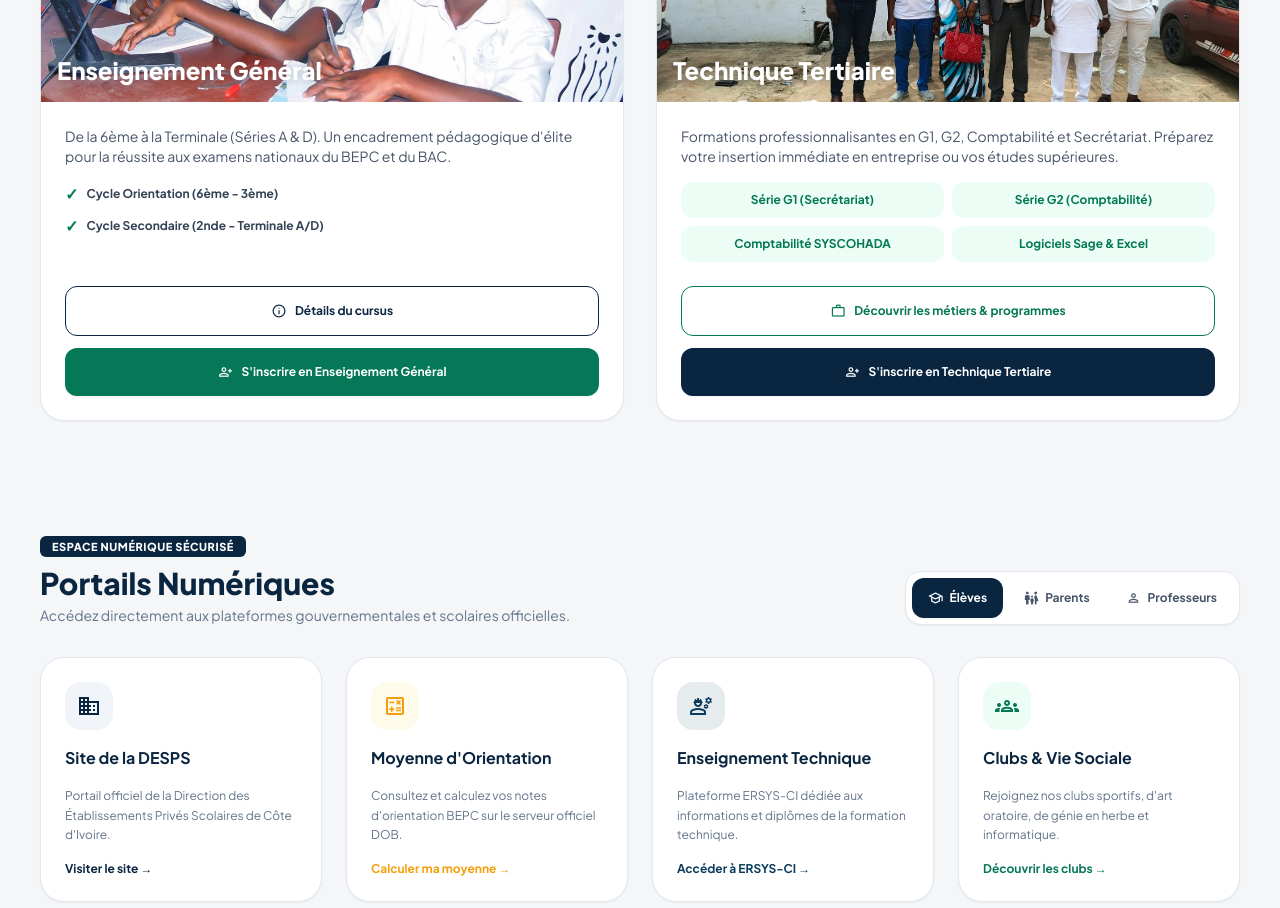
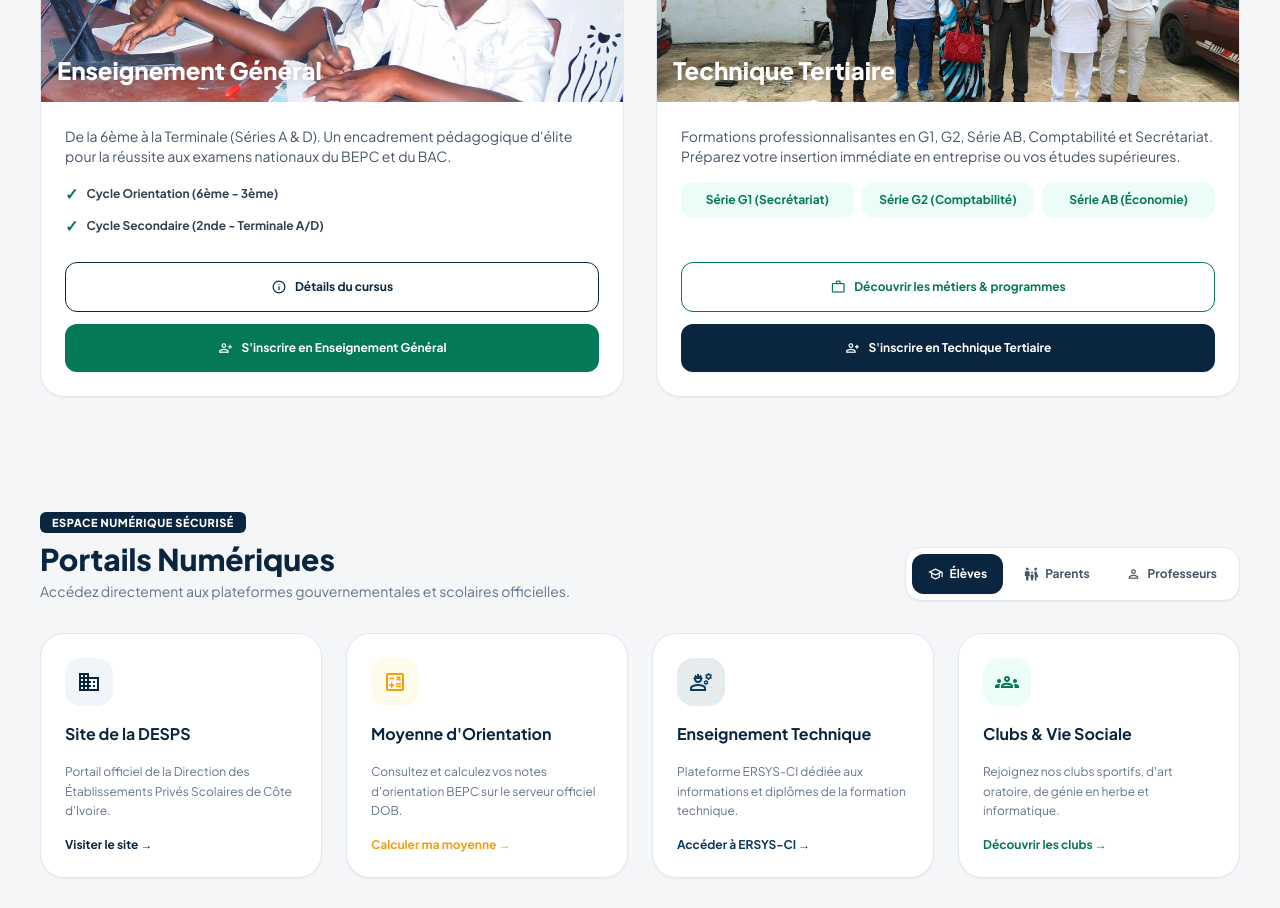
Before and after one commit to QWES007/site-jbs2, a React (Vite) app: page / in a window 1280 px wide. Shown: the part 1000-1908 px from the top of the page. Built offline with nearby package versions, Linux system fonts and the light colour scheme.

Commit message:
Mise a jour de l image enseignement general

```diff
--- a/src/App.tsx
+++ b/src/App.tsx
@@ -1,13 +1,13 @@
 import React, { useState } from 'react';
 
-// // ============================================================================
+// ============================================================================
 // CONFIGURATION CENTRALISÉE DES MÉDIAS (PHOTOS & LOGO)
 // ============================================================================
 const MEDIA_CONFIG = {
   logo: "/logo.png",
   heroBackground: "https://images.unsplash.com/photo-1562774053-701939374585?auto=format&fit=crop&q=80&w=1600",
   facadeCard: "/facade.jpg",
-  generalImage: "/enseignement-general.jpg", // <-- Nom exact de ton fichier image
+  generalImage: "/enseignement-general.jpg",
   techniqueImage: "/technique.jpg",
   actu1: "https://images.unsplash.com/photo-1523240795612-9a054b0db644?auto=format&fit=crop&q=80&w=600",
   actu2: "https://images.unsplash.com/photo-1497633762265-9d179a990aa6?auto=format&fit=crop&q=80&w=600",
@@ -44,14 +44,12 @@ function BulletinNumeriqueSearch() {
     setStudent(null);
 
     try {
-      // Chargement instantané du fichier JSON généré
       const res = await fetch('/notes.json');
       if (!res.ok) throw new Error("Fichier introuvable");
       const data = await res.json();
 
       const searchTerm = query.toLowerCase().trim();
 
-      // Recherche par matricule ou par nom
       const found = data.find((s: any) =>
         s.matricule.toLowerCase().includes(searchTerm) ||
         s.nom.toLowerCase().includes(searchTerm)
@@ -107,13 +105,11 @@ function BulletinNumeriqueSearch() {
       {/* AFFICHAGE DU BULLETIN GÉNÉRÉ */}
       {student && (
         <div className="mt-6 bg-white rounded-2xl p-6 sm:p-8 text-slate-800 shadow-2xl relative overflow-hidden">
-          {/* Entête du bulletin */}
           <div className="text-center border-b-2 border-slate-200 pb-4 mb-6 space-y-1">
             <h3 className="font-extrabold text-xl text-[#0a2540]">{SCHOOL_INFO.shortName}</h3>
             <p className="text-xs font-bold text-slate-500 uppercase tracking-widest">Bulletin Récapitulatif - 3ème Trimestre</p>
           </div>
 
-          {/* Infos Élève */}
           <div className="grid grid-cols-2 sm:grid-cols-4 gap-4 mb-6 bg-slate-50 p-4 rounded-xl border border-slate-100">
             <div className="col-span-2">
               <p className="text-[10px] font-bold text-slate-400 uppercase">Nom & Prénoms</p>
@@ -129,7 +125,6 @@ function BulletinNumeriqueSearch() {
             </div>
           </div>
 
-          {/* Tableau des notes */}
           <div className="border border-slate-200 rounded-xl overflow-hidden mb-6">
             <table className="w-full text-xs text-left">
               <thead className="bg-[#0a2540] text-white">
@@ -139,8 +134,6 @@ function BulletinNumeriqueSearch() {
                 </tr>
               </thead>
               <tbody className="divide-y divide-slate-100">
-
-                {/* Logique Spéciale pour le Français */}
                 {student.francais && student.francais.globale && (
                   <>
                     <tr className="bg-slate-50">
@@ -170,7 +163,6 @@ function BulletinNumeriqueSearch() {
                   </>
                 )}
 
-                {/* Autres Matières */}
                 {student.notes && Object.entries(student.notes).map(([matiere, note]) => (
                   <tr key={matiere} className="hover:bg-slate-50 transition-colors">
                     <td className="p-3 font-medium text-slate-700">{matiere}</td>
@@ -183,7 +175,6 @@ function BulletinNumeriqueSearch() {
             </table>
           </div>
 
-          {/* Résultat Final */}
           <div className="flex flex-col sm:flex-row gap-4 items-center justify-between bg-emerald-50 p-4 rounded-xl border border-emerald-100">
             <div className="flex items-center gap-4 text-center sm:text-left">
               <div className="w-16 h-16 bg-[#047857] text-white rounded-full flex items-center justify-center font-black text-xl shadow-md border-4 border-white">
@@ -210,14 +201,12 @@ function BulletinNumeriqueSearch() {
 // COMPOSANT PRINCIPAL
 // ============================================================================
 export default function App() {
-  // --- ÉTATS DES MODALS ---
   const [aiOpen, setAiOpen] = useState(false);
   const [detailsModal, setDetailsModal] = useState<'general' | 'technique' | null>(null);
   const [inscriptionModal, setInscriptionModal] = useState(false);
   const [inscriptionStep, setInscriptionStep] = useState(1);
   const [activePortalTab, setActivePortalTab] = useState<'eleves' | 'parents' | 'profs'>('eleves');
 
-  // Formulaire d'inscription
   const [formData, setFormData] = useState({
     filiere: 'general',
     classe: '3ème — Enseignement Général',
@@ -232,7 +221,6 @@ export default function App() {
     phoneTuteur: '',
   });
 
-  // Assistant IA
   const [messages, setMessages] = useState([
     { id: '1', sender: 'assistant', text: `Bonjour ! Je suis l'Assistant Virtuel du Collège J.B. de La Salle 2. Comment puis-je vous aider aujourd'hui ? Vous pouvez aussi contacter le secrétariat au ${SCHOOL_INFO.phone}.` }
   ]);
@@ -451,13 +439,12 @@ export default function App() {
               </div>
               <div className="p-6 space-y-4">
                 <p className="text-xs sm:text-sm text-slate-600 leading-relaxed">
-                  Formations professionnalisantes en G1, G2, Comptabilité et Secrétariat. Préparez votre insertion immédiate en entreprise ou vos études supérieures.
+                  Formations professionnalisantes en G1, G2, Série AB, Comptabilité et Secrétariat. Préparez votre insertion immédiate en entreprise ou vos études supérieures.
                 </p>
-                <div className="grid grid-cols-2 gap-2 text-xs">
+                <div className="grid grid-cols-1 sm:grid-cols-3 gap-2 text-xs">
                   <div className="p-2.5 bg-emerald-50 text-[#047857] font-bold rounded-xl text-center">Série G1 (Secrétariat)</div>
                   <div className="p-2.5 bg-emerald-50 text-[#047857] font-bold rounded-xl text-center">Série G2 (Comptabilité)</div>
-                  <div className="p-2.5 bg-emerald-50 text-[#047857] font-bold rounded-xl text-center">Comptabilité SYSCOHADA</div>
-                  <div className="p-2.5 bg-emerald-50 text-[#047857] font-bold rounded-xl text-center">Logiciels Sage & Excel</div>
+                  <div className="p-2.5 bg-emerald-50 text-[#047857] font-bold rounded-xl text-center">Série AB (Économie)</div>
                 </div>
               </div>
             </div>
@@ -509,7 +496,7 @@ export default function App() {
             </button>
             <button
               onClick={() => setActivePortalTab('profs')}
-              className={`px-4 py-2 rounded-xl text-xs font-bold transition-all flex items-center gap-1.5 ${activePortalTab === 'profs' ? 'bg-[#0a2540] text-white shadow-sm' : 'text-slate-600 hover:bg-slate-100'}`}
+              className={`px-4 py-2 rounded-xl text-xs font-bold transition-all flex items-center gap-1.5 ${activePortalTab === 'profs' ? 'bg-[#0a2540] text-[#0a2540] shadow-sm' : 'text-slate-600 hover:bg-slate-100'}`}
             >
               <span className="material-symbols-outlined text-base">person</span> Professeurs
             </button>
@@ -517,7 +504,6 @@ export default function App() {
         </div>
 
         <div className="grid sm:grid-cols-2 lg:grid-cols-4 gap-6">
-
           <div className="bg-white p-6 rounded-3xl border border-slate-200 shadow-sm space-y-4 hover:shadow-md transition-shadow">
             <div className="w-12 h-12 bg-slate-100 rounded-2xl flex items-center justify-center text-[#0a2540]">
               <span className="material-symbols-outlined text-2xl">domain</span>
@@ -561,7 +547,6 @@ export default function App() {
           </div>
         </div>
 
-        {/* L'APPEL AU NOUVEAU COMPOSANT EST ICI ! */}
         <BulletinNumeriqueSearch />
 
       </section>
@@ -626,8 +611,6 @@ export default function App() {
 
         <div className="grid lg:grid-cols-12 gap-8 items-start">
           <div className="lg:col-span-4 space-y-4">
-
-            {/* Adresse & BP */}
             <div className="bg-white p-5 rounded-2xl border border-slate-200 shadow-sm flex items-start gap-4">
               <div className="w-10 h-10 bg-slate-100 rounded-xl flex items-center justify-center text-[#0a2540] shrink-0">
                 <span className="material-symbols-outlined">location_on</span>
@@ -638,7 +621,6 @@ export default function App() {
               </div>
             </div>
 
-            {/* Téléphone */}
             <div className="bg-white p-5 rounded-2xl border border-slate-200 shadow-sm flex items-start gap-4">
               <div className="w-10 h-10 bg-slate-100 rounded-xl flex items-center justify-center text-[#0a2540] shrink-0">
                 <span className="material-symbols-outlined">call</span>
@@ -651,7 +633,6 @@ export default function App() {
               </div>
             </div>
 
-            {/* Email */}
             <div className="bg-white p-5 rounded-2xl border border-slate-200 shadow-sm flex items-start gap-4">
               <div className="w-10 h-10 bg-slate-100 rounded-xl flex items-center justify-center text-[#0a2540] shrink-0">
                 <span className="material-symbols-outlined">mail</span>
@@ -682,7 +663,6 @@ export default function App() {
           </div>
         </div>
 
-        {/* Formulaire de Contact */}
         <div className="bg-white p-6 sm:p-8 rounded-3xl border border-slate-200 shadow-sm space-y-6">
           <h3 className="text-lg font-bold text-[#0a2540]">Envoyer un Message au Secrétariat</h3>
           <form onSubmit={(e) => e.preventDefault()} className="space-y-4">
@@ -711,7 +691,7 @@ export default function App() {
       {/* MODAL : DÉTAILS CURSUS */}
       {detailsModal && (
         <div className="fixed inset-0 z-50 flex items-center justify-center p-4 bg-black/60 backdrop-blur-sm">
-          <div className="bg-white rounded-3xl max-w-2xl w-full max-h-[90vh] overflow-y-auto p-6 space-y-6 shadow-2xl relative">
+          <div className="bg-white rounded-3xl max-w-3xl w-full max-h-[90vh] overflow-y-auto p-6 space-y-6 shadow-2xl relative">
             <button onClick={() => setDetailsModal(null)} className="absolute top-4 right-4 text-slate-400 hover:text-slate-700">
               <span className="material-symbols-outlined text-2xl">close</span>
             </button>
@@ -745,12 +725,12 @@ export default function App() {
             ) : (
               <div className="space-y-4">
                 <span className="bg-[#047857] text-white text-xs font-extrabold px-3 py-1 rounded-md uppercase">PÔLE TERTIAIRE SPÉCIALISÉ</span>
-                <h3 className="text-2xl font-extrabold text-[#0a2540]">Technique Tertiaire — Métiers G1 & G2</h3>
+                <h3 className="text-2xl font-extrabold text-[#0a2540]">Technique Tertiaire — Métiers G1, G2 & Série AB</h3>
                 <p className="text-xs sm:text-sm text-slate-600 leading-relaxed">
-                  Formation pratique et théorique orientée vers les besoins immédiats des entreprises et cabinets comptables.
+                  Formation pratique et théorique orientée vers les besoins immédiats des entreprises, cabinets comptables et structures économiques.
                 </p>
 
-                <div className="grid sm:grid-cols-2 gap-4 text-xs pt-2">
+                <div className="grid sm:grid-cols-3 gap-4 text-xs pt-2">
                   <div className="p-4 bg-emerald-50/50 border border-emerald-100 rounded-2xl space-y-2">
                     <h4 className="font-bold text-[#047857] text-sm">Série G1 : Secrétariat</h4>
                     <p className="text-slate-600">Bureautique avancée, correspondance administrative, dactylographie, accueil et gestion d'agenda de direction.</p>
@@ -758,6 +738,10 @@ export default function App() {
                   <div className="p-4 bg-emerald-50/50 border border-emerald-100 rounded-2xl space-y-2">
                     <h4 className="font-bold text-[#047857] text-sm">Série G2 : Comptabilité</h4>
                     <p className="text-slate-600">Comptabilité générale SYSCOHADA, mathématiques financières, logiciels SAGE, fiscalité et gestion de paie.</p>
+                  </div>
+                  <div className="p-4 bg-emerald-50/50 border border-emerald-100 rounded-2xl space-y-2">
+                    <h4 className="font-bold text-[#047857] text-sm">Série AB : Économie</h4>
+                    <p className="text-slate-600">Sciences économiques et sociales, analyse de marché, gestion financière et fondamentaux du droit des affaires.</p>
                   </div>
                 </div>
 
@@ -773,7 +757,7 @@ export default function App() {
         </div>
       )}
 
-      {/* MODAL : FORMULAIRE DE PRÉ-INSCRIPTION EN 4 ÉTAPES */}
+      {/* MODAL : FORMULAIRE DE PRÉ-INSCRIPTION */}
       {inscriptionModal && (
         <div className="fixed inset-0 z-50 flex items-center justify-center p-4 bg-black/60 backdrop-blur-sm">
           <div className="bg-white rounded-3xl max-w-xl w-full p-6 sm:p-8 shadow-2xl space-y-6 relative border border-slate-100">
@@ -833,7 +817,7 @@ export default function App() {
                       {formData.filiere === 'technique' && <span className="material-symbols-outlined text-[#047857]">check_circle</span>}
                     </div>
                     <h5 className="font-bold text-sm text-[#047857]">Technique Tertiaire</h5>
-                    <p className="text-[11px] text-slate-500">Séries G1 (Secrétariat) & G2 (Comptabilité). Préparation au BAC Technique.</p>
+                    <p className="text-[11px] text-slate-500">Séries G1 (Secrétariat), G2 (Comptabilité) & AB (Économie). Préparation au BAC Technique.</p>
                   </div>
                 </div>
               </div>
@@ -862,11 +846,13 @@ export default function App() {
                       </>
                     ) : (
                       <>
-                        <option>2nde G1 / G2</option>
+                        <option>2nde G1 / G2 / AB</option>
                         <option>1ère G1 (Secrétariat)</option>
                         <option>1ère G2 (Comptabilité)</option>
+                        <option>1ère AB (Économie)</option>
                         <option>Série G1 (Secrétariat - Terminale)</option>
                         <option>Série G2 (Comptabilité - Terminale)</option>
+                        <option>Série AB (Économie - Terminale)</option>
                       </>
                     )}
                   </select>
```
